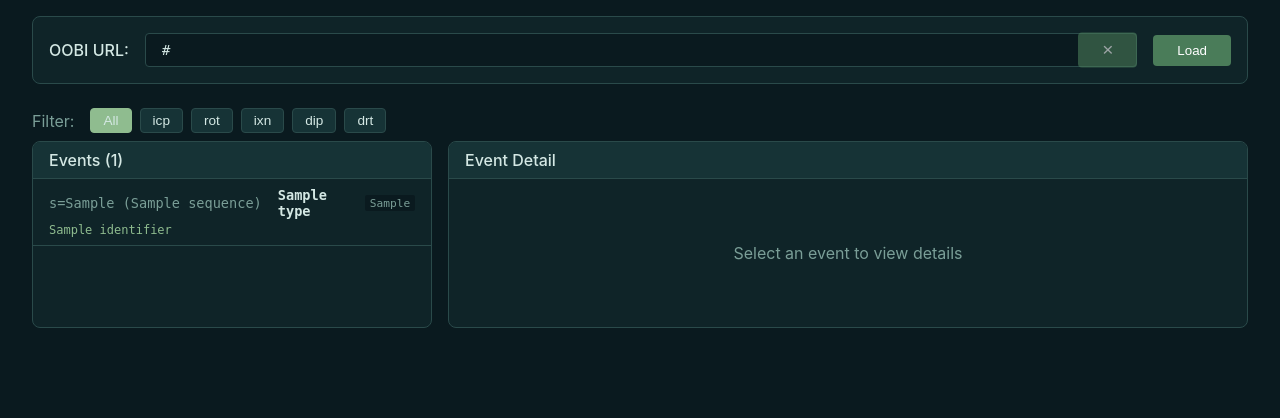
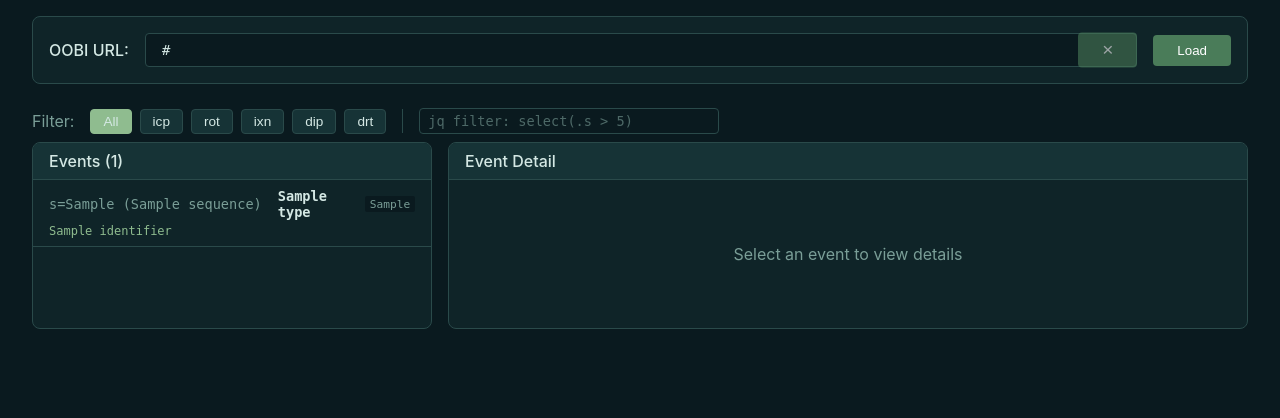
Before and after one commit to m00sey/kelp, a FastAPI app: template src/kelp/web/templates/index.html in a window 1280 px wide. Shown: the part 73-491 px from the top of the page. Run offline with FastAPI, Linux system fonts and the light colour scheme; the template is opened without the code that fills it: most values are stand-ins (such as "Sample title", 1, 10 or a date in 2020).

Commit message:
jq
Signed-off-by: Kevin Griffin <griffin.kev@gmail.com>

```diff
--- a/src/kelp/web/main.py
+++ b/src/kelp/web/main.py
@@ -1,6 +1,7 @@
 """FastAPI application for KELP web UI."""
 
 import json
+import subprocess
 from pathlib import Path
 
 from fastapi import FastAPI, Form, Request
@@ -9,6 +10,22 @@ from fastapi.staticfiles import StaticFiles
 from fastapi.templating import Jinja2Templates
 
 from kelp.sources.oobi import OOBIFetchError, OOBISource
+
+
+def jq_filter_match(jq_expr: str, data: dict) -> bool:
+    """Check if data matches a jq filter expression."""
+    try:
+        result = subprocess.run(
+            ["jq", "-e", jq_expr],
+            input=json.dumps(data),
+            capture_output=True,
+            text=True,
+            timeout=1,
+        )
+        # -e flag makes jq exit with 1 if result is false/null
+        return result.returncode == 0
+    except (subprocess.TimeoutExpired, FileNotFoundError):
+        return False
 
 # Paths
 WEB_DIR = Path(__file__).parent
@@ -112,6 +129,7 @@ def create_app() -> FastAPI:
     @app.post("/load", response_class=HTMLResponse)
     async def load_oobi(request: Request, oobi_url: str = Form(...)):
         """Load events from an OOBI URL."""
+        oobi_url = oobi_url.strip()
         try:
             source = OOBISource(oobi_url)
             events = await source.fetch_events()
@@ -171,11 +189,23 @@ def create_app() -> FastAPI:
         )
 
     @app.get("/events", response_class=HTMLResponse)
-    async def get_events(request: Request, filter_type: str | None = None):
+    async def get_events(
+        request: Request,
+        filter_type: str | None = None,
+        jq_filter: str | None = None,
+    ):
         """Get filtered event list."""
         events = _get_display_events()
         if filter_type and filter_type != "all":
             events = [e for e in events if e.type == filter_type]
+
+        # Apply jq filter if provided
+        if jq_filter and jq_filter.strip():
+            filtered = []
+            for event in events:
+                if jq_filter_match(jq_filter, event.data):
+                    filtered.append(event)
+            events = filtered
 
         is_witness = state["is_witness"]
         return templates.TemplateResponse(
@@ -188,6 +218,7 @@ def create_app() -> FastAPI:
                 "show_all_aids": state["show_all_aids"],
                 "selected_index": state["selected_index"],
                 "filter_type": filter_type or "all",
+                "jq_filter": jq_filter or "",
             },
         )
 
--- a/src/kelp/web/static/style.css
+++ b/src/kelp/web/static/style.css
@@ -195,6 +195,28 @@ footer {
     height: 1.5em;
     background: var(--border-color);
     margin: 0 0.5rem;
+}
+
+.jq-filter {
+    flex: 1;
+    max-width: 300px;
+    padding: 0.25rem 0.5rem;
+    background: var(--bg-primary);
+    border: 1px solid var(--border-color);
+    border-radius: 4px;
+    color: var(--text-primary);
+    font-family: monospace;
+    font-size: 0.85rem;
+}
+
+.jq-filter:focus {
+    outline: none;
+    border-color: var(--accent-primary);
+}
+
+.jq-filter::placeholder {
+    color: var(--text-secondary);
+    opacity: 0.6;
 }
 
 .filter-bar .toggle-aids {
--- a/src/kelp/web/templates/partials/main_content.html
+++ b/src/kelp/web/templates/partials/main_content.html
@@ -11,6 +11,16 @@
     <button hx-get="/events?filter_type=ixn" hx-target="#event-list" class="{% if filter_type == 'ixn' %}active{% endif %}">ixn</button>
     <button hx-get="/events?filter_type=dip" hx-target="#event-list" class="{% if filter_type == 'dip' %}active{% endif %}">dip</button>
     <button hx-get="/events?filter_type=drt" hx-target="#event-list" class="{% if filter_type == 'drt' %}active{% endif %}">drt</button>
+    <span class="filter-separator"></span>
+    <input type="text"
+           class="jq-filter"
+           name="jq_filter"
+           placeholder="jq filter: select(.s > 5)"
+           value="{{ jq_filter|default('', true) }}"
+           hx-get="/events"
+           hx-target="#event-list"
+           hx-trigger="keyup changed delay:300ms, search"
+           hx-include="[name='jq_filter']">
     {% if is_witness %}
     <span class="filter-separator"></span>
     <button hx-post="/toggle-all-aids" hx-target="#main-content" hx-swap="innerHTML" class="toggle-aids {% if show_all_aids %}active{% endif %}">
```
Also changed, not shown: 1 other file.
